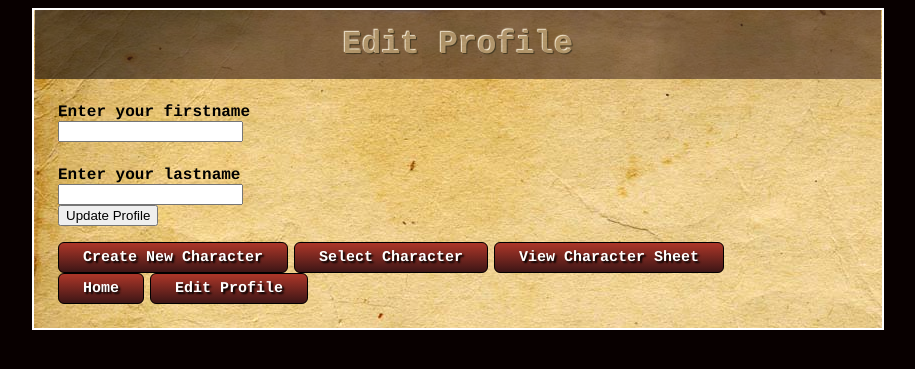
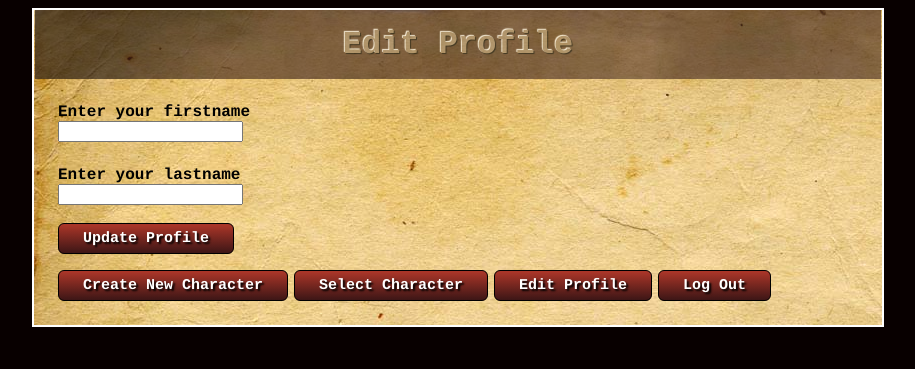
Before and after one commit to richhildebrand/WP2_Character_Creation_Website, a PHP site: page /Account/Edit-Profile.php in a window 1280 px wide. Shown: the top 369 px of the page, without its empty margins (182-1097 px from the left). Run offline with PHP 8.4, Linux system fonts and the light colour scheme; the visitor is signed in with stand-in values (Sample User, id 1).

Commit message:
Changed Footer and Edit Profile page
Modified footer to be more intuitive

```diff
--- a/Account/Edit-Profile.php
+++ b/Account/Edit-Profile.php
@@ -33,8 +33,8 @@
             <input type="text" name="lastname"
             value = <?php print('"' . $userProfile->GetLastName() . '"'); ?>
              />
-
-            <button name="UpdateProfile">Update Profile</button>
+            <br/><br/>
+            <button name="UpdateProfile" class="basicbutton">Update Profile</button>
         </form>
         <?php FooterHelper::DrawSessionFooter(); ?>
     </body>
--- a/Helpers/FooterHelper.php
+++ b/Helpers/FooterHelper.php
@@ -7,12 +7,12 @@
 		print('<footer>');
 			print('<a href="../Character/Create.php" class="basicbutton">Create New Character</a>');
 			print('<a href="../Character/Select.php" class="basicbutton">Select Character</a>');
-			print('<a href="../Character/Sheet.php" class="basicbutton">View Character Sheet</a>');
+			//print('<a href="../Character/Sheet.php" class="basicbutton">View Character Sheet</a>');
 
-	        print('<div class="adminFooterLinks">');
-	        	print('<a href="../index.html" class="basicbutton"><font color="white">Home</font></a>');
+	        //print('<div class="adminFooterLinks">');
 	        	print('<a href="../Account/Edit-Profile.php" class="basicbutton"><font color="white">Edit Profile</font></a>');
-        	print('</div>');
+	        	print('<a href="../index.html" class="basicbutton"><font color="white">Log Out</font></a>');
+				print('</div>');
 	    print('</footer>');
 	}
 
```
